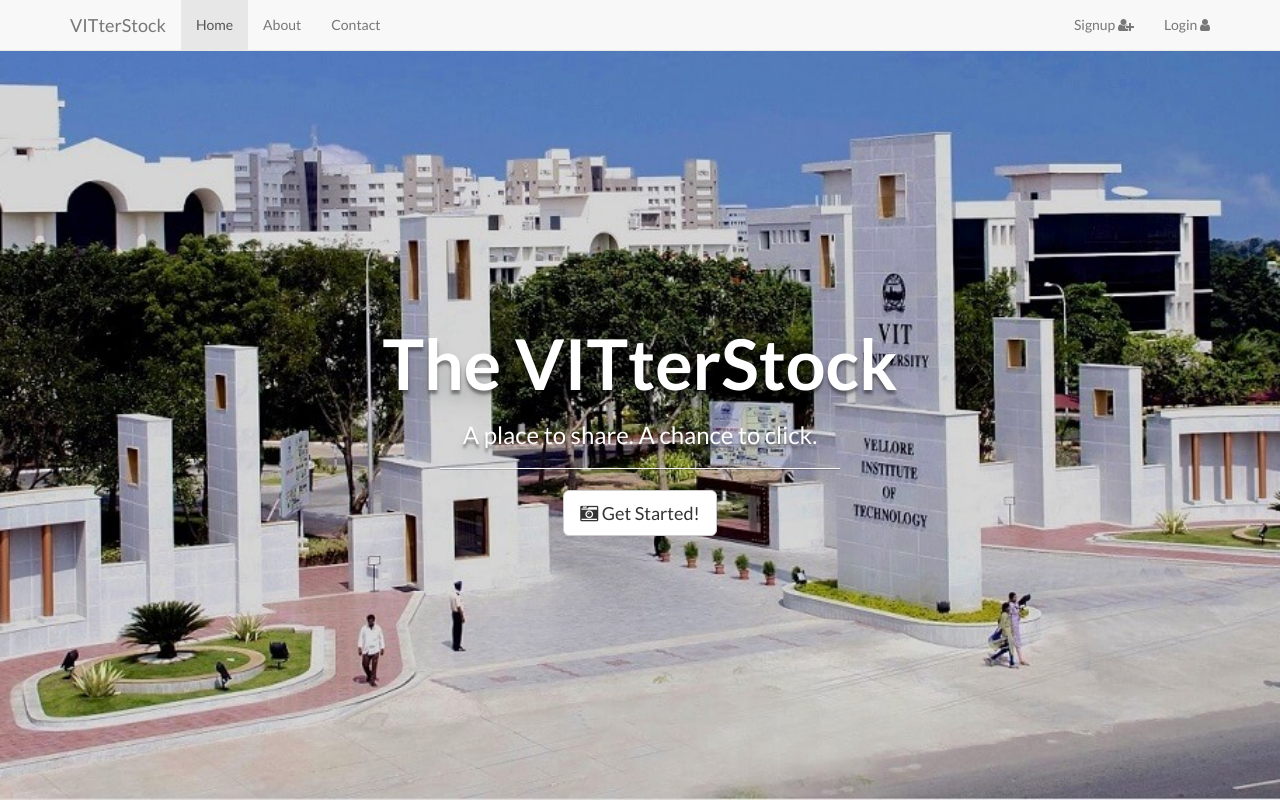
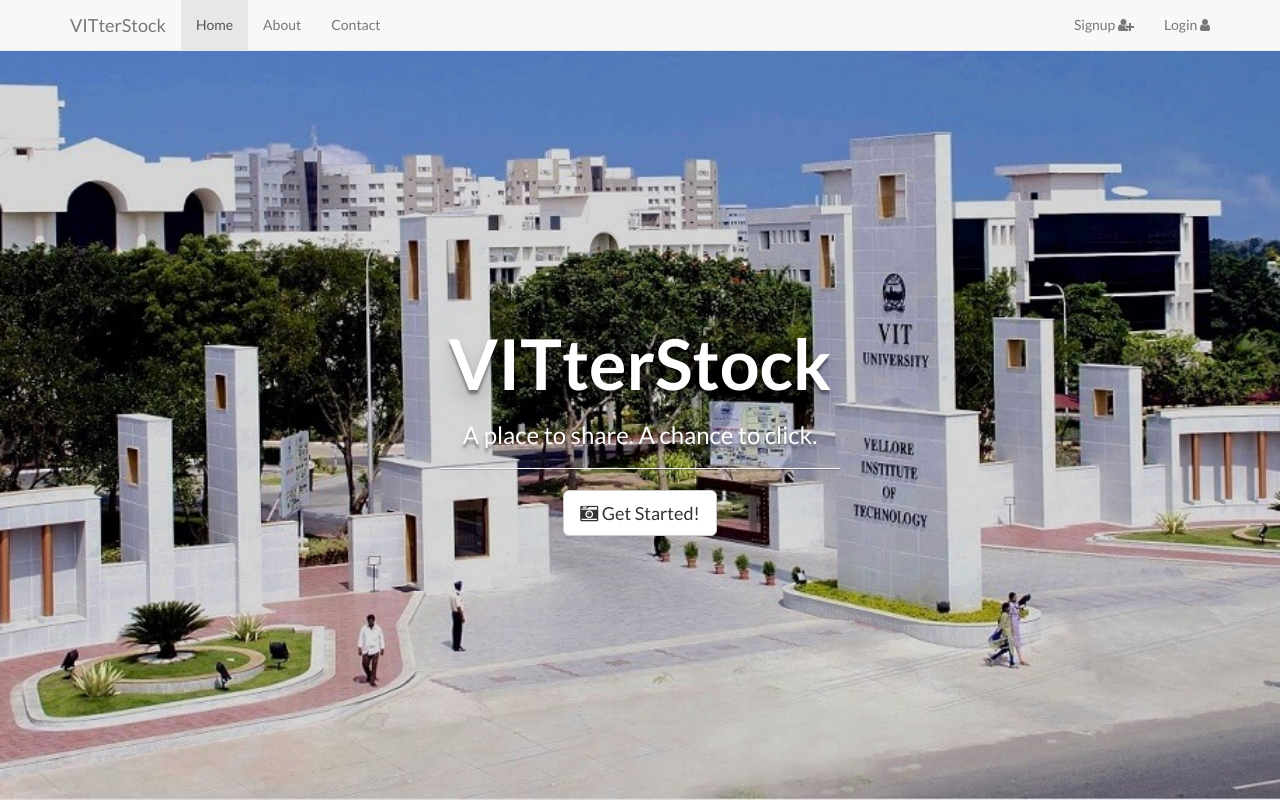
Before and after one commit to manasdange/VITterStock, a plain HTML site: page index.html in a window 1280 px wide. Drawn offline with nearby package versions, Linux system fonts and the light colour scheme.

Commit message:
Update index.html

```diff
--- a/index.html
+++ b/index.html
@@ -41,7 +41,7 @@
  	<div class="row">
  		<div class="col-lg-12">
  			<div class="content">
- 				<h1>The VITterStock</h1>
+ 				<h1>VITterStock</h1>
  				<h3>A place to share. A chance to click.</h3>
  				<hr>
  				<button class="btn btn-default btn-lg"><i class="fa fa-camera-retro"></i> Get Started!</button>
```
